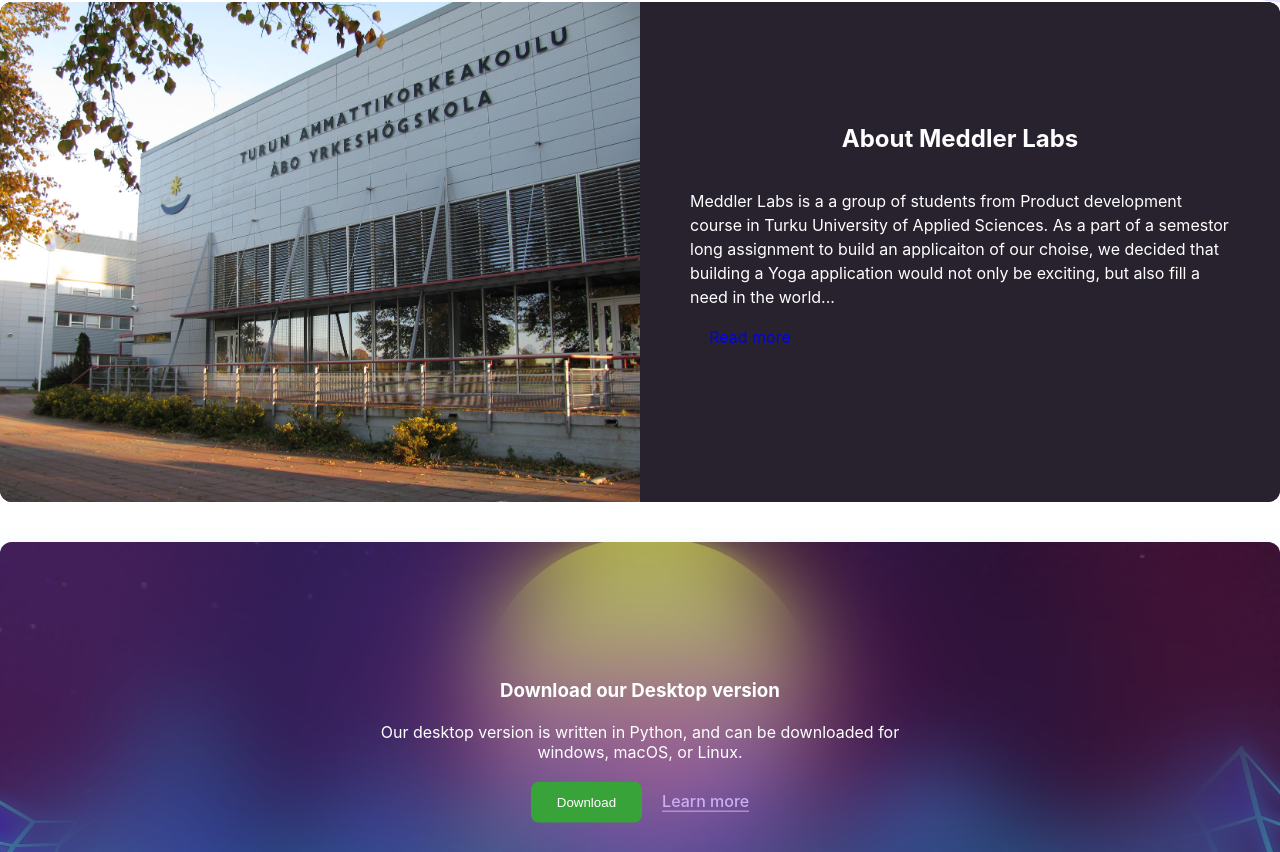
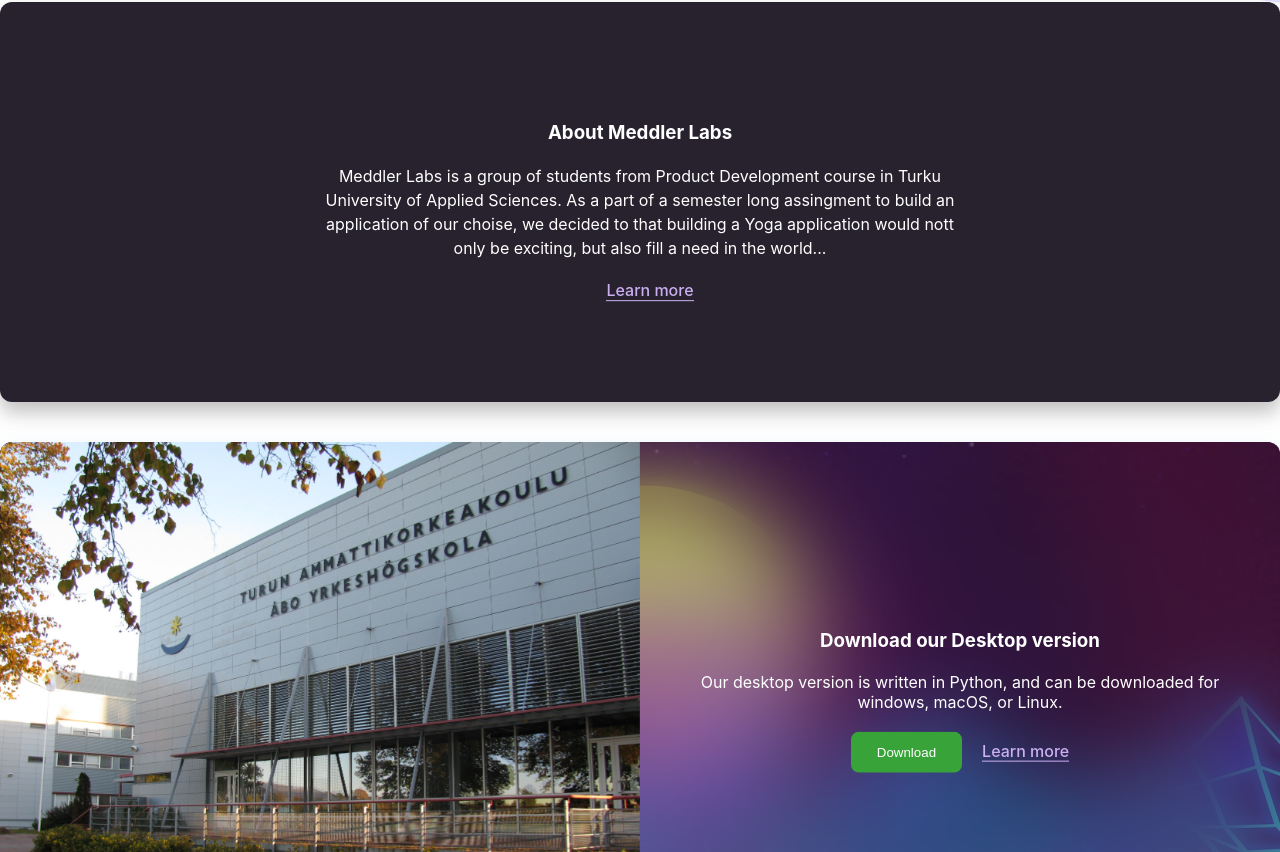
Before and after one commit to wilpola/product-development-2022, a React (Create React App) app in the folder web-flowga/: page / in a window 1280 px wide. Shown: the part 1488-2340 px from the top of the page. Built offline with nearby package versions, Linux system fonts and the light colour scheme.

Commit message:
udpate home design

```diff
--- a/web-flowga/src/components/Home/home.scss
+++ b/web-flowga/src/components/Home/home.scss
@@ -4,6 +4,7 @@
   .home-container {
     width: 100vw;
     position: relative;
+    overflow-x: hidden;
 
     #landing {
       position: relative;
@@ -130,16 +131,152 @@
   #spacer {
     height: 500px;
   }
-  #about-meddler {
+
+  #about {
+    margin: 40px auto;
+
+    position:relative;
+    height: 400px;
     width: 100%;
     max-width: 1440px;
-    margin: auto;
+
+    border-radius: 12px;
+    box-shadow: 0 10px 20px #83838385;
+    background:#27222e;
+
+    .cta-container {
+      transform: translate(-50%, -50%);
+      z-index: 10;
+      position:absolute;
+      width: 100%;
+      // height: 100%;
+      top: 50%;
+      left: 50%;
+      border-radius: inherit;
+      color: white;
+
+      p{
+        max-width: 65ch;
+        margin: 20px auto;
+        line-height: 1.5rem;
+      }
+
+      .download__learn-more-container{
+
+        a {
+          width: 100px;
+          overflow: hidden;
+          margin-left: 20px;
+          text-decoration: none;
+          color:#cbaff1;
+          border-bottom: 1px solid #cbaff1;
+          font-weight: 500;
+          &:hover {
+            color:#fff;
+            border-bottom: 1px solid #fff;
+            font-weight: 500;
+          }
+        }
+
+        button {
+          background-color: #38a338;
+          padding: 12px 25px;
+          color: white;
+          border-radius: 8px;
+          border: 1px solid transparent;
+
+          &:hover {
+            cursor: pointer;
+            background-color: #348034;
+          }
+        }
+      }
+    }
+  }
+
+  #download-meddler {
+    width: 100%;
+    max-width: 1440px;
+    margin: 0 auto 40px;
     overflow: hidden;
     border-radius: 12px;
+
+    margin: 40px auto;
+
+    background-image: url('../../assets/img/download-background.webp');
+    background-size: cover;
+    background-repeat: no-repeat;
+    background-position: 50% 50%;
+    position:relative;
+    width: 100%;
+    max-width: 1440px;
+
+    border-radius: 12px;
+    box-shadow: 0 10px 20px #9ccde485;
+
+    .blur-container {
+      width: 100%;
+      height: 100%;
+      position: absolute;
+      top: 0;
+      left:0;
+      backdrop-filter: blur(45px);
+      border-radius: inherit;
+      background:#27222e5d;
+    }
+
+    .cta-container {
+      transform: translate(-25%, -50%);
+      z-index: 10;
+      position:absolute;
+      width: 100%;
+      // height: 100%;
+      top: 50%;
+      left: 50%;
+      border-radius: inherit;
+      color: white;
+
+      p{
+        max-width: 55ch;
+        margin: 20px auto;
+      }
+    }
+
+    .download__learn-more-container{
+
+      a {
+        width: 100px;
+        overflow: hidden;
+        margin-left: 20px;
+        text-decoration: none;
+        color:#cbaff1;
+        border-bottom: 1px solid #cbaff1;
+        font-weight: 500;
+        &:hover {
+          color:#fff;
+          border-bottom: 1px solid #fff;
+          font-weight: 500;
+        }
+      }
+
+      button {
+        background-color: #38a338;
+        padding: 12px 25px;
+        color: white;
+        border-radius: 8px;
+        border: 1px solid transparent;
+
+        &:hover {
+          cursor: pointer;
+          background-color: #348034;
+        }
+      }
+    }
+
     .meddler-inner-container {
       width: inherit;
       height: 500px;
-      background: #27222e;
+      // background: #27222e;
       color: #fff;
 
       display: grid;
@@ -175,7 +312,7 @@
       .meddler-content {
         position: relative;
         grid-area: aboutContent;
-        background-color: #27222e;
+        // background-color: #27222e;
         width: calc(100% - 100px);
         padding: 50px;
         height: auto;
@@ -185,12 +322,11 @@
         margin-top: -50px;
 
         .meddler-text {
-          width: 100%;
+          max-width: 55ch;
           height: inherit;
           align-items: left;
           margin: 0 auto;
           text-align: left;
-          max-width: 75ch;
           line-height: 1.5rem;
         }
 
@@ -229,78 +365,6 @@
               opacity: 1;
               right: 12px;
             }
-          }
-        }
-      }
-    }
-  }
-  #download {
-    margin: 40px auto;
-
-    background-image: url('../../assets/img/download-background.webp');
-    background-size: cover;
-    background-repeat: no-repeat;
-    background-position: 50% 50%;
-    position:relative;
-    height: 400px;
-    width: 100%;
-    max-width: 1440px;
-
-    border-radius: 12px;
-    box-shadow: 0 10px 20px #9ccde485;
-    .blur-container {
-      width: 100%;
-      height: 100%;
-      position: absolute;
-      top: 0;
-      left:0;
-      backdrop-filter: blur(45px);
-      border-radius: inherit;
-      background:#27222e5d;
-    }
-    .cta-container {
-      transform: translate(-50%, -50%);
-      z-index: 10;
-      position:absolute;
-      width: 100%;
-      // height: 100%;
-      top: 50%;
-      left: 50%;
-      border-radius: inherit;
-      color: white;
-
-      p{
-        max-width: 55ch;
-        margin: 20px auto;
-      }
-
-      .download__learn-more-container{
-
-        a {
-          width: 100px;
-          overflow: hidden;
-          margin-left: 20px;
-          text-decoration: none;
-          color:#cbaff1;
-          border-bottom: 1px solid #cbaff1;
-          font-weight: 500;
-          &:hover {
-            color:#fff;
-            border-bottom: 1px solid #fff;
-            font-weight: 500;
-          }
-        }
-
-        button {
-          background-color: #38a338;
-          padding: 12px 25px;
-          color: white;
-          border-radius: 8px;
-          border: 1px solid transparent;
-
-          &:hover {
-            cursor: pointer;
-            background-color: #348034;
           }
         }
       }
--- a/web-flowga/src/components/Home/index.js
+++ b/web-flowga/src/components/Home/index.js
@@ -5,7 +5,7 @@ import FamilyIcon from "../../assets/img/family.png";
 import GlobeIcon from "../../assets/img/globe.png";
 import ProgressIcon from "../../assets/img/progress.png";
 // import Amk from "../../assets/img/amk.jpg";
-import { Footer } from '../index';
+import { Footer } from "../index";
 import "./home.scss";
 import { DifficultyCard } from "../flowga-app/card";
 
@@ -76,41 +76,33 @@ const Home = () => {
           </div>
         </div>
       </section>
-      <section id='about-meddler'>
-        <div className='meddler-inner-container'>
-          <div className='meddler-img'>
-            {/* <img src={Amk} alt='Turun Ammattikorkeakoulu' /> */}
-          </div>
-          <div className='meddler-content'>
-            <h2 className='meddler-header'> About Meddler Labs</h2>
-            <div className='meddler-text'>
+      <section id='about'>
+        <div className='blur-container' />
+        <div className='cta-container'>
+        <h3> About Meddler Labs</h3>
             <p>
-                Meddler Labs is a a group of students from Product development
-                course in Turku University of Applied Sciences. As a part of a
-                semestor long assignment to build an applicaiton of our choise,
-                we decided that building a Yoga application would not only be
-                exciting, but also fill a need in the world...
+             Meddler Labs is a group of students from Product Development course in Turku University of Applied Sciences. As a part of a semester long assingment to build an application of our choise, we decided to that building a Yoga application would nott only be exciting, but also fill a need in the world...
             </p>
-              <div className='meddler-button'>
-                <Link to='/about' className='direct-to-about'>
-                  Read more
-                </Link>
-                <span className='space' />
-              </div>
-            </div>
+          <div className='download__learn-more-container'>
+            <Link to='/about'>Learn more</Link>
           </div>
         </div>
       </section>
-      <section id='download'>
+      <section id='download-meddler'>
+        <div className='meddler-inner-container'>
           <div className='blur-container' />
+          <div className='meddler-img' />
           <div className='cta-container'>
             <h3> Download our Desktop version</h3>
-          <p>Our desktop version is written in Python, and can be downloaded for windows, macOS, or Linux.</p>
-          <div className="download__learn-more-container">
+            <p>
+              Our desktop version is written in Python, and can be downloaded
+              for windows, macOS, or Linux.
+            </p>
+            <div className='download__learn-more-container'>
               <button> Download </button>
               <Link to='/download'>Learn more</Link>
             </div>
-
+          </div>
         </div>
       </section>
       <Footer />
```
Lines whose indentation alone changed are shown as unchanged.
